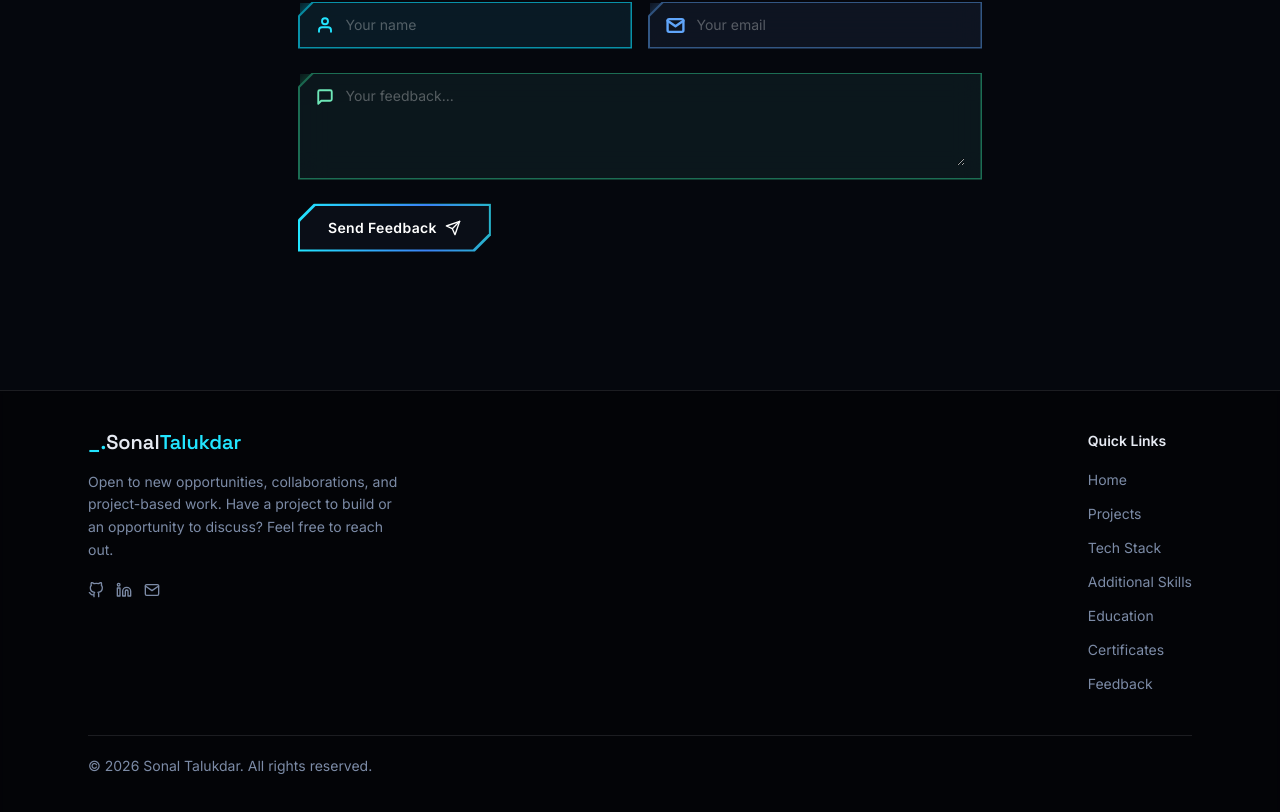
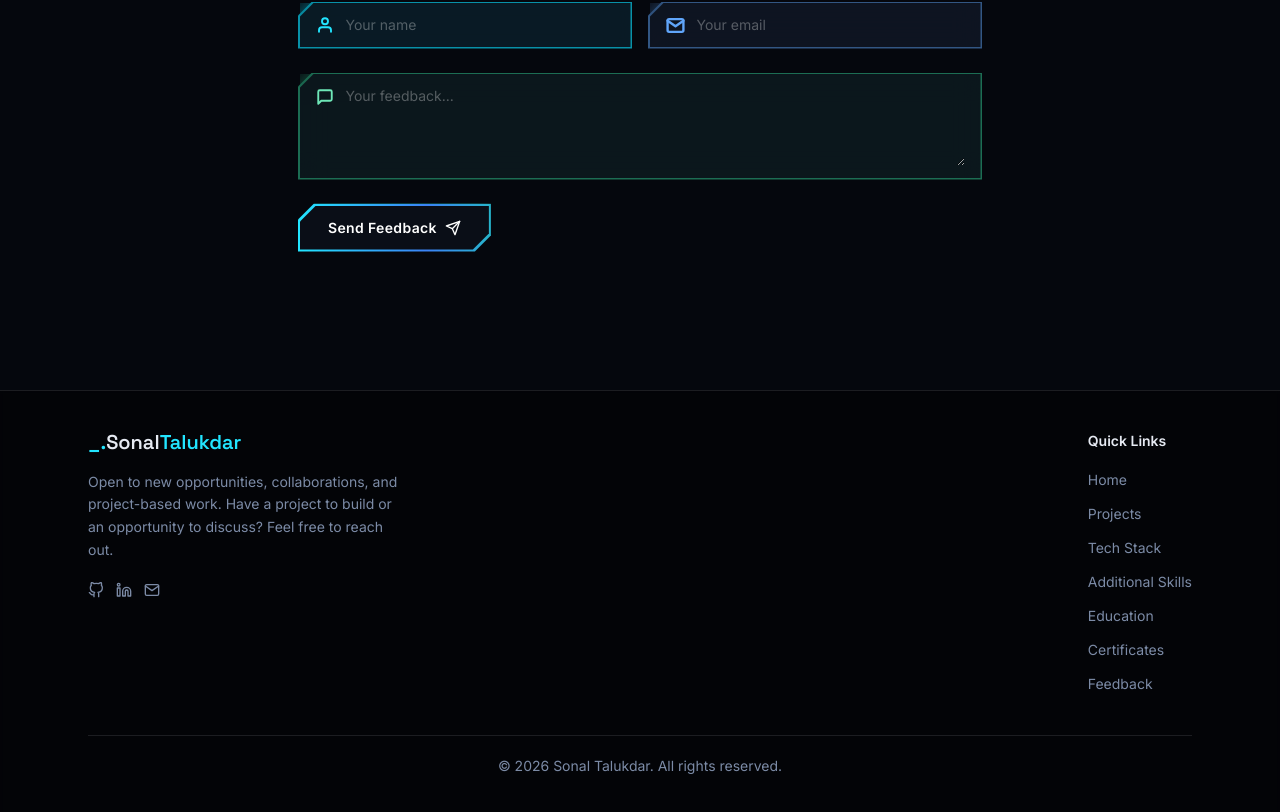
Before and after one commit to Sonaltalukdar/Sonal-Talukdar-Portfolio, a React (Vite) app in the folder frontend/: page / in a window 1280 px wide. Shown: the part 4886-5698 px from the top of the page. Built offline with nearby package versions, Linux system fonts and the light colour scheme; no server answers; the HTML template or start-up script is replaced by a standard one.

Commit message:
fix(footer): center align copyright text

```diff
--- a/frontend/src/components/Footer.jsx
+++ b/frontend/src/components/Footer.jsx
@@ -78,7 +78,7 @@ export default function Footer() {
           </div>
         </div>
 
-        <div className="mt-10 border-t border-white/10 pt-5">
+        <div className="mt-10 border-t border-white/10 pt-5 text-center">
           <p className="text-sm text-muted">
             © {new Date().getFullYear()} {profile.name}. All rights reserved.
           </p>
```
